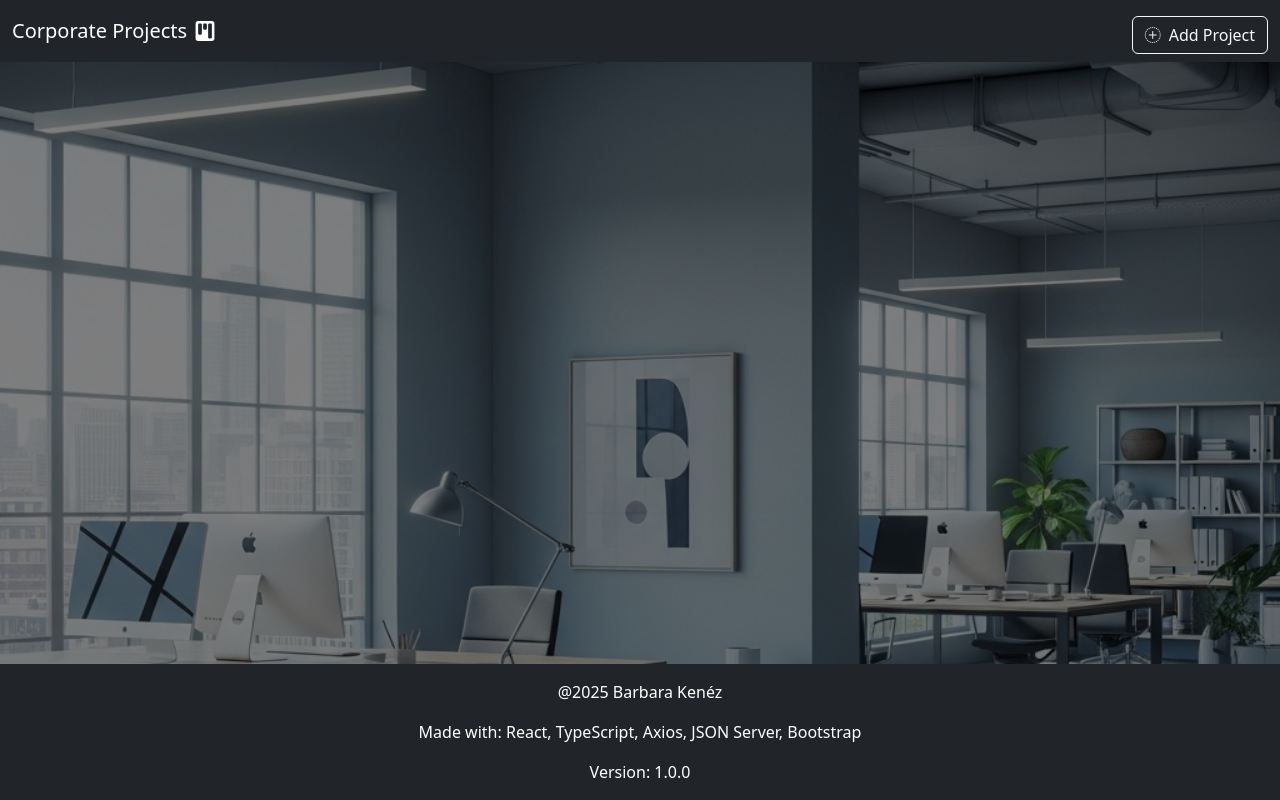
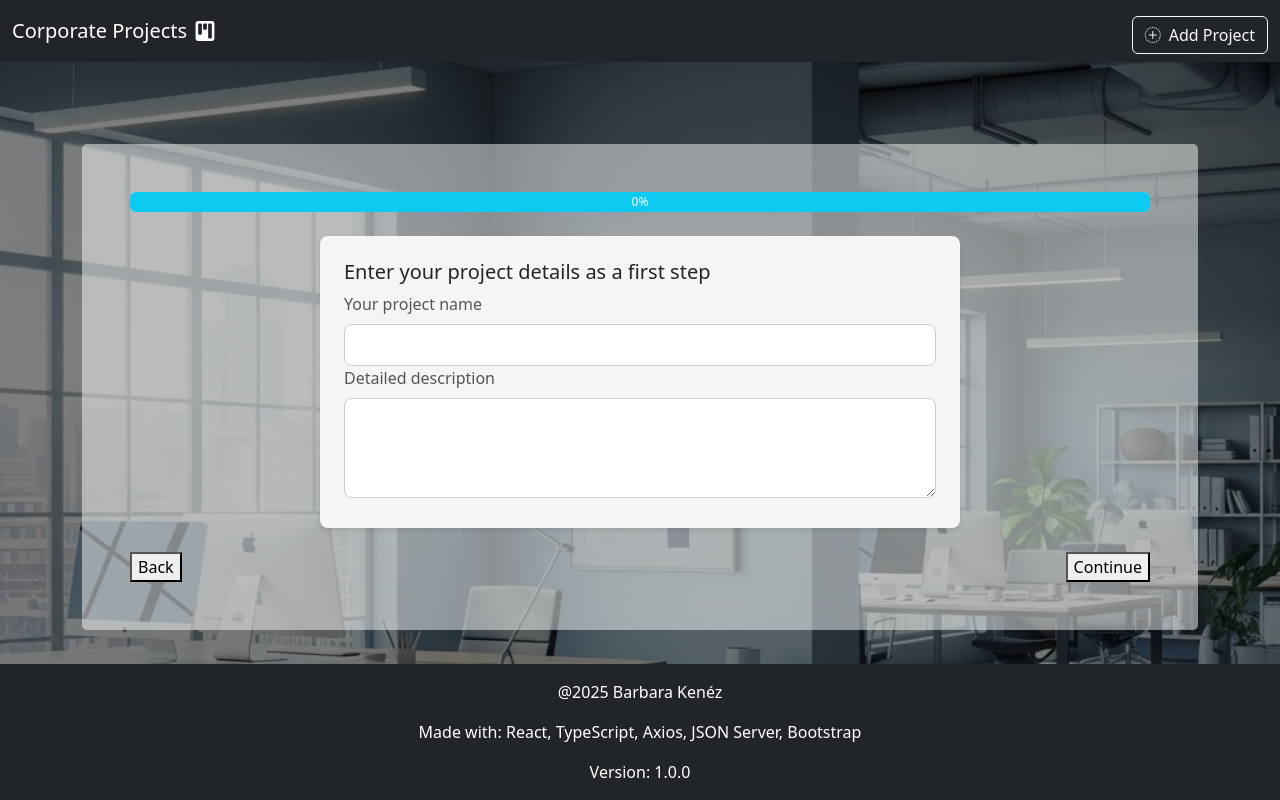
Before and after one commit to kenezbarbara/project-manager, a React (Vite) app: page /project-form in a window 1280 px wide. Built offline with nearby package versions, Linux system fonts and the light colour scheme.

Commit message:
setup wizard structure and complete project basic info step style

```diff
--- a/src/components/index.ts
+++ b/src/components/index.ts
@@ -5,4 +5,4 @@ export { default as ProgressBar } from './progress-bar/ProgressBar'
 export { default as ProjectCard } from './project-card/ProjectCard'
 export { default as ProjectList } from './pages/project-list/ProjectList'
 export { default as ProjectDetails } from './pages/project-details/ProjectDetails'
-export { default as ProjectForm } from './pages/project-form/ProjectForm'
+export { default as ProjectForm } from './pages/project-form/project-form/ProjectForm'
--- a/src/components/pages/project-form/ProjectForm.tsx
+++ /dev/null
@@ -1,3 +0,0 @@
-export default function ProjectForm() {
-  return <div></div>
-}
--- /dev/null
+++ b/src/components/pages/project-form/link-step/LinksStep.tsx
@@ -0,0 +1,3 @@
+export default function LinksStep() {
+  return <div></div>
+}
--- /dev/null
+++ b/src/components/pages/project-form/project-basic-info/ProjectBasicInfo.css
@@ -0,0 +1,47 @@
+/* Alapvető stílus az input és textarea elemekhez */
+input,
+textarea {
+  box-sizing: border-box;
+  width: 100%;
+  padding: 0.5rem;
+  margin-bottom: 1rem;
+  border: 1px solid #ccc;
+  border-radius: 0.5rem;
+  font-size: 1rem;
+  line-height: 1;
+  color: #333;
+}
+
+input:focus,
+textarea:focus {
+  border-color: #007bff;
+  outline: none;
+  box-shadow: 0 0 0 0.2rem rgba(0, 123, 255, 0.25);
+}
+
+input::placeholder {
+  color: red;
+  opacity: 0.5; /* Biztosítja, hogy látható legyen */
+}
+
+textarea {
+  resize: vertical; /* Csak függőlegesen lehessen átméretezni */
+  min-height: 100px; /* Minimális magasság */
+  max-height: 300px; /* Maximális magasság */
+}
+
+label {
+  display: inline-block;
+  margin-bottom: 0.5rem;
+  color: #555;
+}
+
+/* Form container stílusa az elrendezéshez */
+.project-form {
+  padding: 1.5rem;
+  background-color: whitesmoke;
+  border-radius: 0.5rem;
+  box-shadow: 0 2px 4px rgba(0, 0, 0, 0.1);
+  max-width: 80vh;
+  margin: 1.5rem auto;
+}
--- /dev/null
+++ b/src/components/pages/project-form/project-basic-info/ProjectBasicInfo.tsx
@@ -0,0 +1,13 @@
+import './ProjectBasicInfo.css'
+
+export default function ProjectBasicInfo() {
+  return (
+    <form className="project-form" action="">
+      <h5>Enter your project details as a first step</h5>
+      <label htmlFor="projectName">Your project name</label>
+      <input type="text" id="projectName" name="projectName" />
+      <label htmlFor="projectDescription">Detailed description</label>
+      <textarea name="projectDescription" id="projectDescription"></textarea>
+    </form>
+  )
+}
--- /dev/null
+++ b/src/components/pages/project-form/project-form/ProjectForm.css
@@ -0,0 +1,13 @@
+.project-form-header {
+  margin-top: 3rem;
+  padding: 3rem;
+  background-color: rgba(248, 249, 250, 0.5);
+  border-radius: 0.3rem;
+  min-height: 50vh;
+}
+
+.btn-container {
+  display: flex;
+  flex-direction: row;
+  justify-content: space-between;
+}
--- /dev/null
+++ b/src/components/pages/project-form/project-form/ProjectForm.tsx
@@ -0,0 +1,18 @@
+import ProgressBar from '@/components/progress-bar/ProgressBar'
+import ProjectBasicInfo from '../project-basic-info/ProjectBasicInfo'
+import './ProjectForm.css'
+
+export default function ProjectForm() {
+  return (
+    <div>
+      <div className="project-form-header">
+        <ProgressBar />
+        <ProjectBasicInfo />
+        <div className="btn-container">
+          <button>Back</button>
+          <button>Continue</button>
+        </div>
+      </div>
+    </div>
+  )
+}
--- /dev/null
+++ b/src/components/pages/project-form/team-member-step/TeamMembersStep.tsx
@@ -0,0 +1,3 @@
+export default function TeamMembersStep() {
+  return <div></div>
+}
--- a/src/components/progress-bar/ProgressBar.tsx
+++ b/src/components/progress-bar/ProgressBar.tsx
@@ -1,3 +1,9 @@
 export default function ProgressBar() {
-  return <div></div>
+  return (
+    <div className="progress" role="progressbar" style={{ height: '20px' }}>
+      <div className="progress-bar bg-info" style={{ width: `${100}%` }}>
+        {0}%
+      </div>
+    </div>
+  )
 }
```
Also changed, not shown: src/components/pages/project-form/step-button/StepButton.css (added), src/components/pages/project-form/step-button/StepButton.tsx (added).
